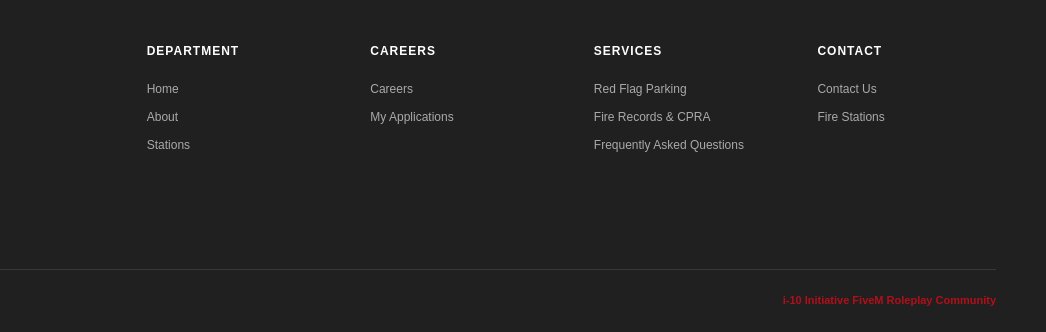
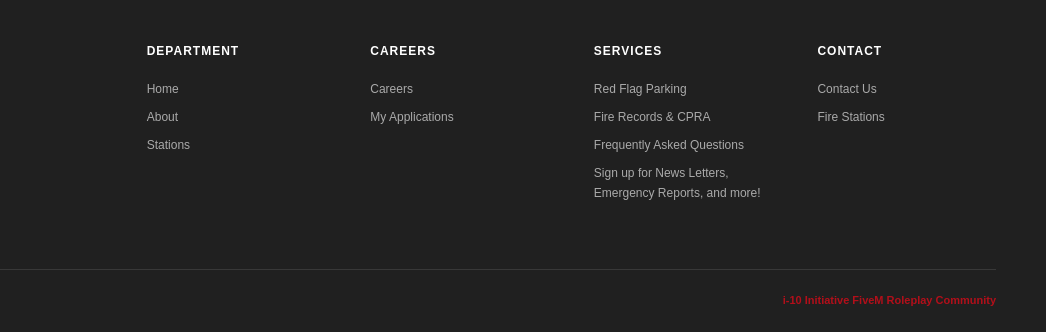
Before and after one commit to Unknownaod/lafd, a website: page index.html in a window 1280 px wide. Shown: the part 4136-4468 px from the top of the page, 234-1280 px from the left. Drawn offline with Linux system fonts and the light colour scheme.

Commit message:
Add newsletter sign-up link to index.html

```diff
--- a/index.html
+++ b/index.html
@@ -633,6 +633,10 @@
             Frequently Asked Questions
         </a>
 
+      <a href="alerts.html">
+            Sign up for News Letters, Emergency Reports, and more!
+        </a>
+
     </div>
 
 
```
